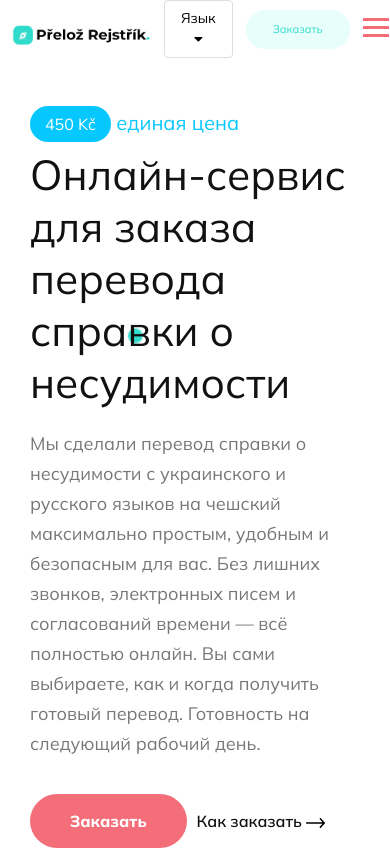
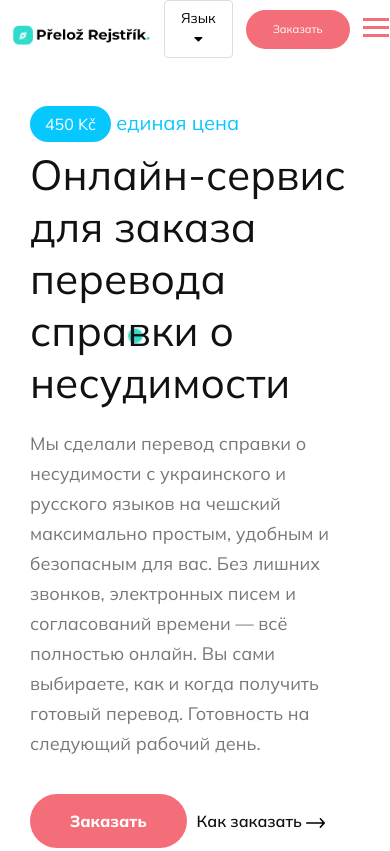
Before and after one commit to 0603anton/preloz-rejstrik, a plain HTML site: page index.html in a window 390 px wide. Shown: the top 851 px of the page. Drawn offline with nearby package versions, Linux system fonts and the light colour scheme.

```diff
--- a/assets/css/responsive.css
+++ b/assets/css/responsive.css
@@ -315,7 +315,7 @@ img.shape4{
     }
     .Wr-menu-bar ul li:nth-child(8), .btn a {
         border-radius: 20px;
-        background-color: #e7fefb;
+        background-color: var(--wr-grey-color);
         height: 39px;
         width: 104px;
         text-align: center;
@@ -323,7 +323,7 @@ img.shape4{
         align-items: center;
         justify-content: center;
         padding-right: 0;
-        color: #2fdbcb;
+        color: #ffffff;
         border: 1px solid transparent;
         font-size: 11px;
     }
```
